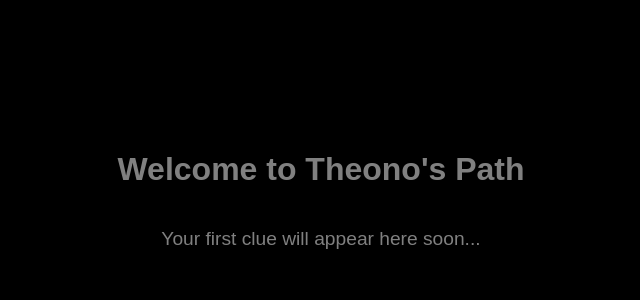
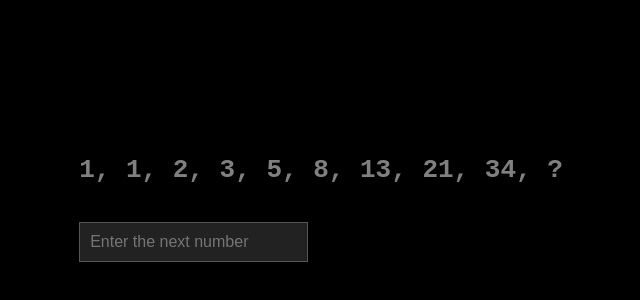
Before and after one commit to TheanosPath/Theanos-Path-Site, a plain HTML site: page index.html in a window 1280 px wide. Shown: the part 200-500 px from the top of the page, without its empty margins (319-959 px from the left). Drawn offline with Linux system fonts and the light colour scheme.

Commit message:
Update index.html
added pop up window that will appear if they get the answer wrong, and also brings them to a page if they get it correct.

```diff
--- a/index.html
+++ b/index.html
@@ -1,38 +1,71 @@
 <!DOCTYPE html>
 <html lang="en">
 <head>
-    <meta charset="UTF-8">
-    <meta name="viewport" content="width=device-width, initial-scale=1.0">
-    <title>Theono's Path</title>
+  <meta charset="UTF-8" />
+  <meta name="viewport" content="width=device-width, initial-scale=1.0" />
+  <title>Theono’s Path</title>
   <style>
     body {
-            background-color: black; /* Sets the background color to black */
-            color: gray; /* Sets the text color to gray */
-            font-family: Arial, sans-serif; /* Changes the font to Arial */
-            text-align: center; /* Centers the text */
-            margin: 0;
-            padding: 0;
-            height: 100vh; /* Ensures the body takes up the full height of the screen */
+      background-color: black;
+      color: gray;
+      font-family: monospace;
       display: flex;
+      flex-direction: column;
       justify-content: center;
       align-items: center;
+      height: 100vh;
+      margin: 0;
     }
-
-        h1 {
-            font-size: 2em;
-            margin: 0;
-            padding: 20px;
+    input {
+      margin-top: 20px;
+      padding: 10px;
+      font-size: 1em;
+      background-color: #222;
+      color: white;
+      border: 1px solid #555;
     }
-
-        p {
-            font-size: 1.2em;
+    #popup {
+      position: fixed;
+      top: 0;
+      left: 0;
+      width: 100vw;
+      height: 100vh;
+      background-color: rgba(0, 0, 0, 0.9);
+      color: white;
+      display: none;
+      justify-content: center;
+      align-items: center;
+      font-size: 1.5em;
+      z-index: 10;
     }
   </style>
 </head>
 <body>
   <div>
-        <h1>Welcome to Theono's Path</h1>
-        <p>Your first clue will appear here soon...</p>
+    <h1>1, 1, 2, 3, 5, 8, 13, 21, 34, ?</h1>
+    <input type="text" id="answer" placeholder="Enter the next number" />
   </div>
+
+  <div id="popup">Sorry, wrong answer, try again.</div>
+
+  <script>
+    const input = document.getElementById('answer');
+    const popup = document.getElementById('popup');
+
+    input.addEventListener('keydown', function (e) {
+      if (e.key === 'Enter') {
+        const answer = input.value.trim();
+        if (answer === '55') {
+          window.location.href = 'congrats.html';
+        } else {
+          popup.style.display = 'flex';
+        }
+      }
+    });
+
+    document.addEventListener('click', () => {
+      popup.style.display = 'none';
+    });
+  </script>
 </body>
 </html>
```
Lines whose indentation alone changed are shown as unchanged.
